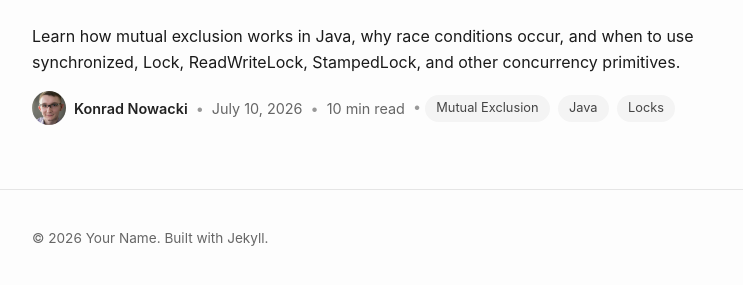
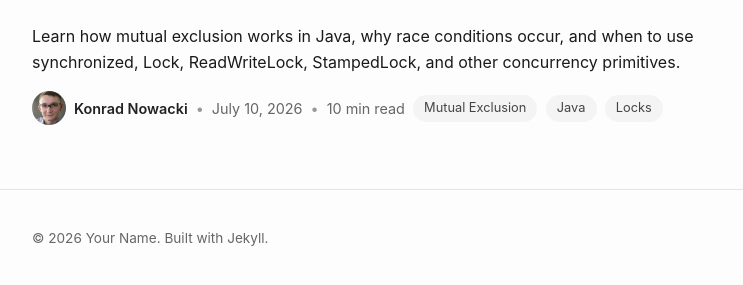
Before and after one commit to KonradNowacki/low-latency, a Jekyll site: the page built from index.md, in a window 1280 px wide. Shown: the part 545-830 px from the top of the page, without its empty margins (268-1011 px from the left). Built offline with Jekyll 4.4.1, drawn with Linux system fonts in a browser that asks for light colours.

Commit message:
Improved post preview image

```diff
--- a/index.md
+++ b/index.md
@@ -59,8 +59,6 @@ alt="{{ post.title }}">
 
       {% if post.tags %}
         <div>
-            <span class="meta-separator">•</span>
-
             {% for tag in post.tags %}
               <span class="tag">{{ tag }}</span>
             {% endfor %}
```
